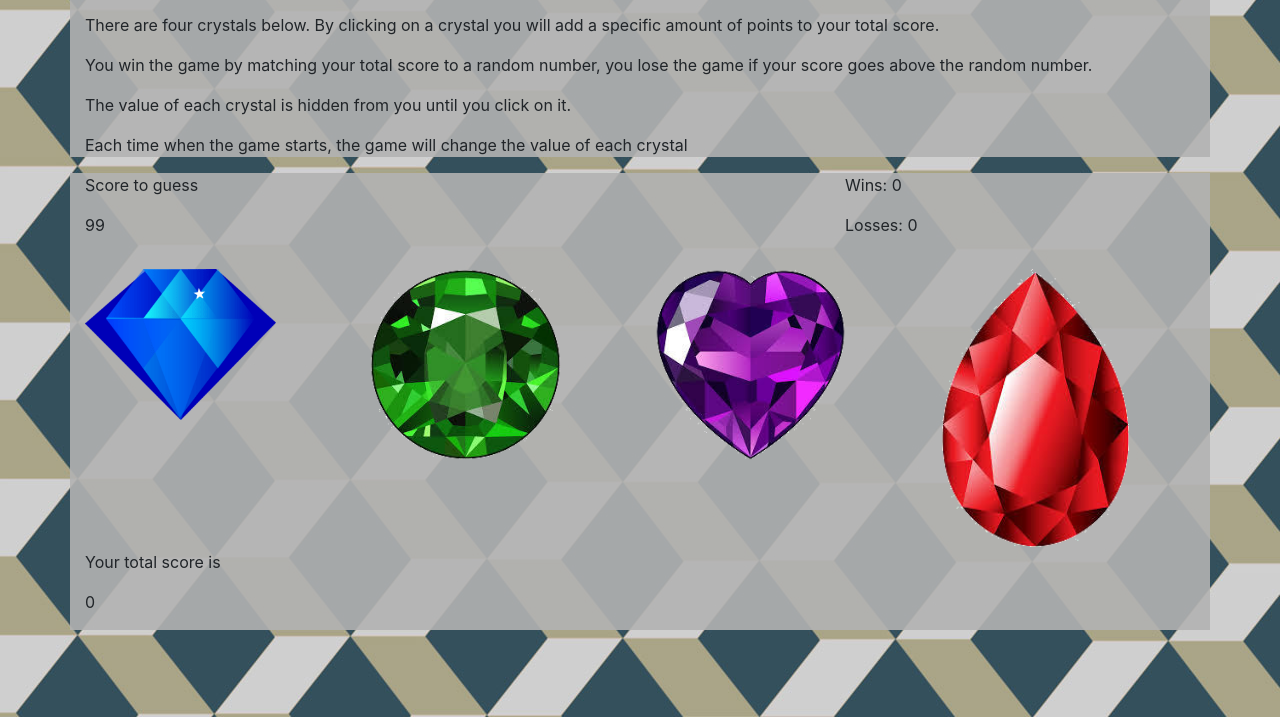
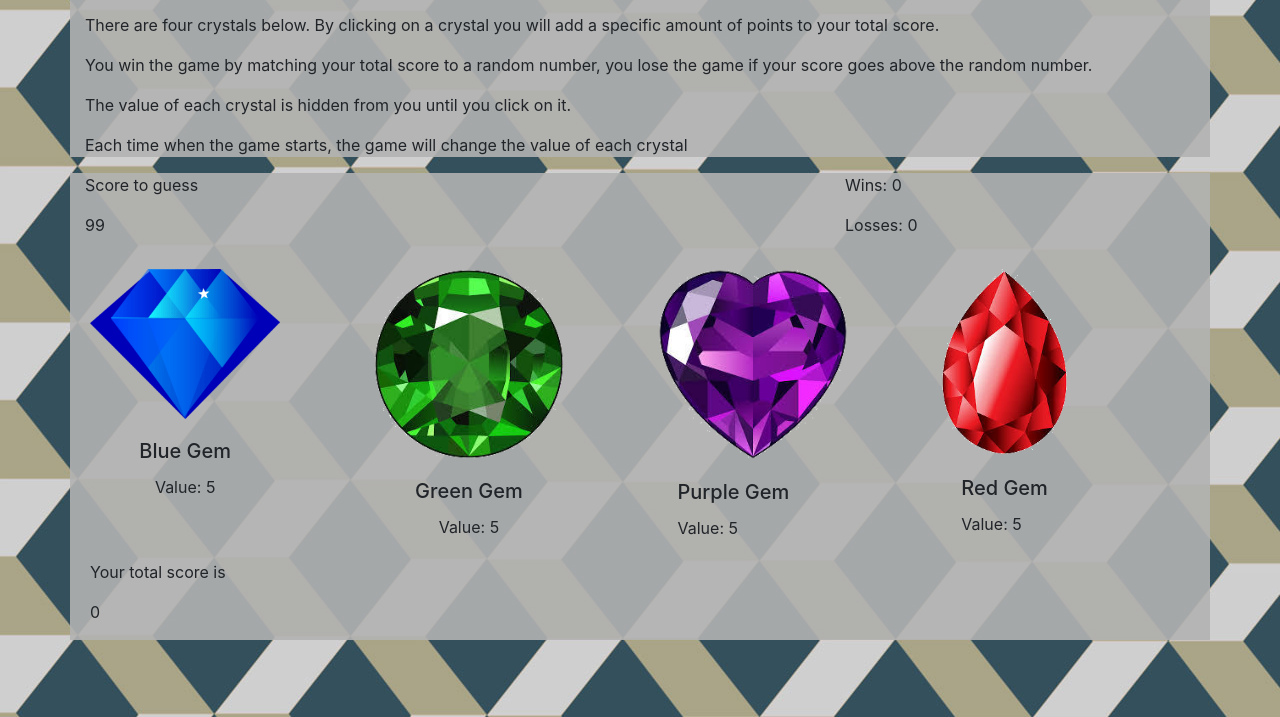
Before and after one commit to dmaurer3394/crystal-collector, a plain HTML site: page index.html in a window 1280 px wide. Shown: the part 83-800 px from the top of the page. Drawn offline with nearby package versions, Linux system fonts and the light colour scheme.

Commit message:
added card style text under gems

```diff
--- a/assets/css/style.css
+++ b/assets/css/style.css
@@ -14,3 +14,7 @@ body {
     border-color: black;
     display: inline;
 }
+
+#gem-push {
+    padding-left: 20px
+}
--- a/index.html
+++ b/index.html
@@ -42,29 +42,45 @@
   </div>
 </div>
 
-<div class="container">
+<div class="container" id="gem-push">
   <div class="row">
     <div class="col-sm-3">
-      <div class="w-75" id="blue-gem" style="width: 10rem;">
+      <div class="w-75 text-center" id="blue-gem" style="width: 10rem;">
           <img src="assets/images/blue-gem.png" class="card-img-top" alt="Blue Gem">
+          <div class="card-body">
+            <h5 class="card-title">Blue Gem</h5>
+            <p class="card-text">Value: 5</p>
+          </div>
         </div>
     </div>
 
     <div class="col-sm-3">
-      <div class="w-75" id="green-gem" style="width: 10rem;">
+      <div class="w-75 text-center" id="green-gem" style="width: 10rem;">
         <img src="assets/images/green-gem.png" class="card-img-top" alt="Green Gem">
+        <div class="card-body">
+          <h5 class="card-title">Green Gem</h5>
+          <p class="card-text">Value: 5</p>
+        </div>
       </div>
     </div>
 
     <div class="col-sm-3">
       <div class="w-75" id="purple-gem" style="width: 10rem;">
         <img src="assets/images/purple-gem.png" class="card-img-top" alt="Purple Gem">
+        <div class="card-body">
+          <h5 class="card-title">Purple Gem</h5>
+          <p class="card-text">Value: 5</p>
+        </div>
       </div>
     </div>
 
     <div class="col-sm-3">
-      <div class="w-75" id="red-gem" style="width: 10rem;">
+      <div class="w-50" id="red-gem" style="width: 10rem;">
         <img src="assets/images/red-gem.png" class="card-img-top" alt="Red Gem">
+        <div class="card-body">
+          <h5 class="card-title">Red Gem</h5>
+          <p class="card-text">Value: 5</p>
+        </div>
       </div>
     </div>
   </div>
```
